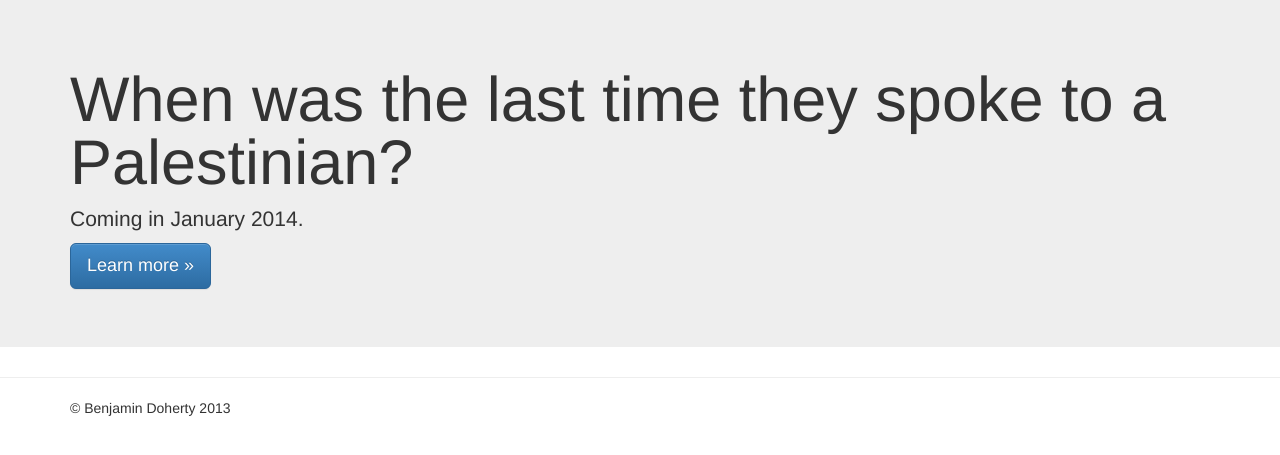
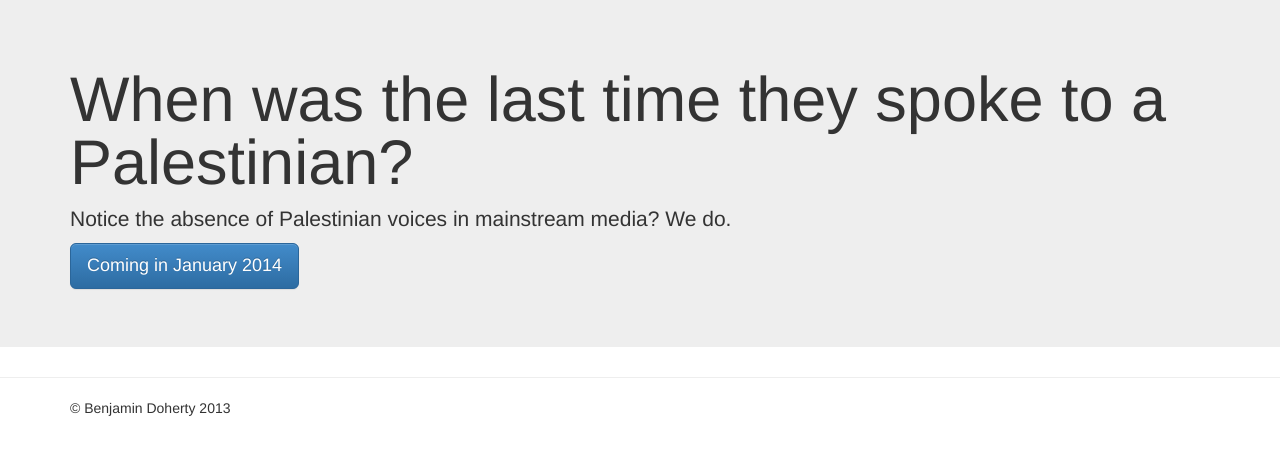
Before and after one commit to bangpound/whenwasthelasttimetheyspoketoapalestinian.com, a Jekyll site: the page built from index.html, in a window 1280 px wide. Shown: the top 455 px of the page. Built offline with Jekyll 4.4.1, drawn with Linux system fonts in a browser that asks for light colours; Markdown is read by kramdown in place of the engine named in the settings.

Commit message:
improved placeholder.

```diff
--- a/index.html
+++ b/index.html
@@ -6,7 +6,7 @@ title: When was the last time they spoke to a Palestinian?
     <div class="jumbotron">
       <div class="container">
         <h1>When was the last time they spoke to a Palestinian?</h1>
-        <p>Coming in January 2014.</p>
-        <p><a class="btn btn-primary btn-lg" role="button">Learn more &raquo;</a></p>
+        <p>Notice the absence of Palestinian voices in mainstream media? We do.</p>
+        <p><a class="btn btn-primary btn-lg" role="button">Coming in January 2014</a></p>
       </div>
     </div>
```
